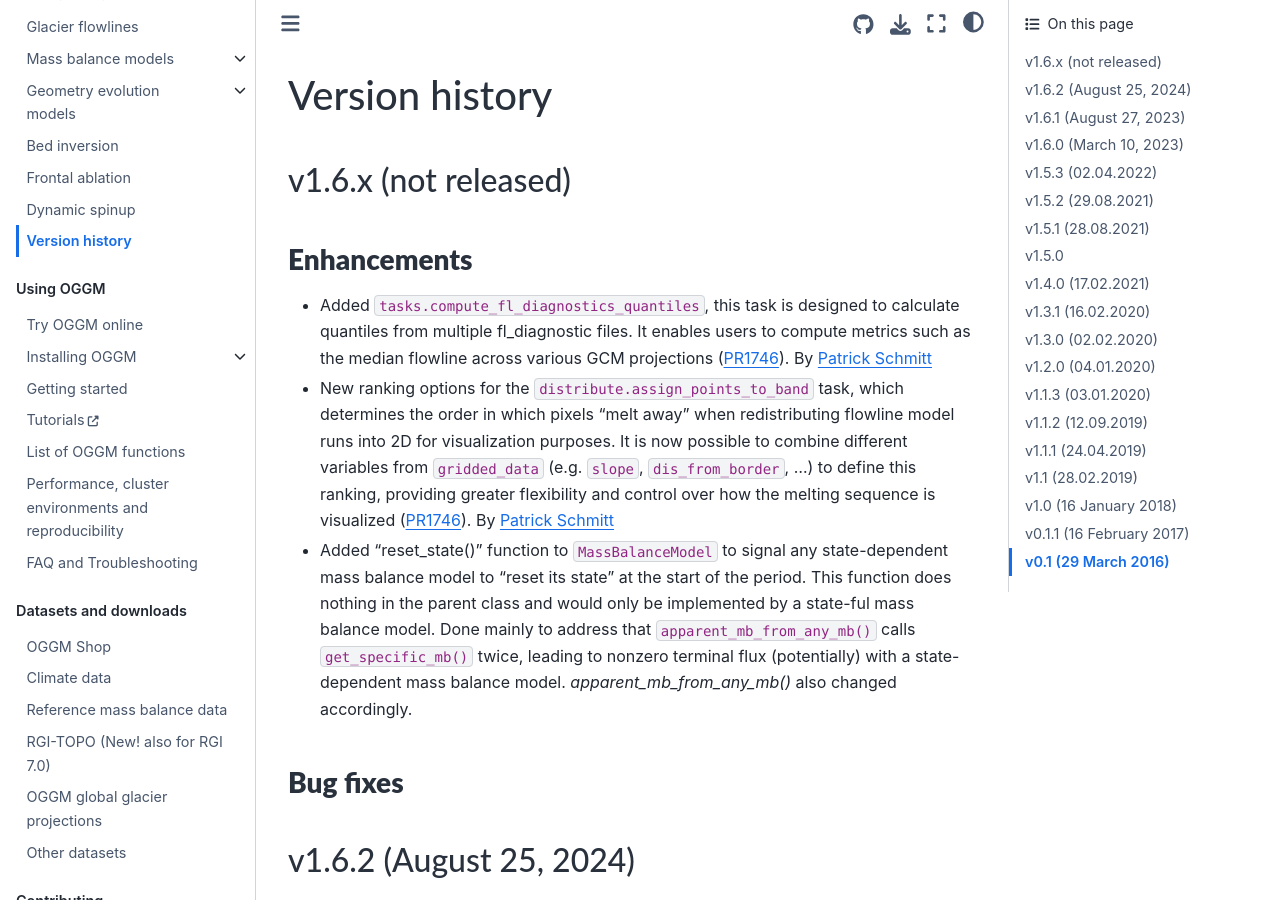
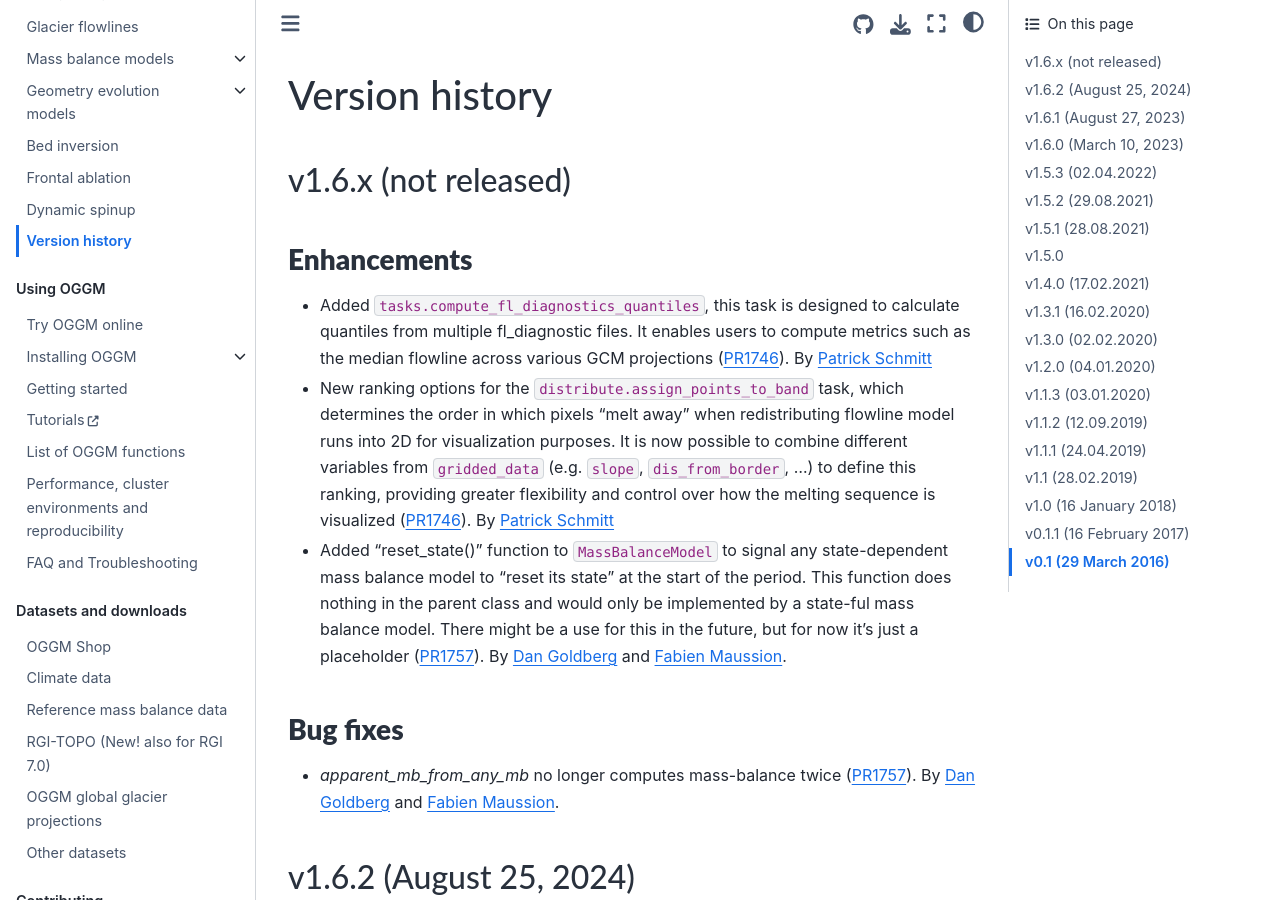
Before and after one commit to OGGM/oggm, a Sphinx documentation site: the page built from docs/whats-new.rst, in a window 1280 px wide and 900 px high. Built offline with Sphinx 7.4.7 and the Sphinx Book theme 1.1.4, drawn with Linux system fonts in a browser that asks for light colours; the version number could not be read and is left out.

```diff
--- a/docs/whats-new.rst
+++ b/docs/whats-new.rst
@@ -24,13 +24,18 @@ Enhancements
 - Added "reset_state()" function to ``MassBalanceModel`` to signal any state-dependent
   mass balance model to "reset its state" at the start of the period. This function
   does nothing in the parent class and would only be implemented by a state-ful
-  mass balance model. Done mainly to address that ``apparent_mb_from_any_mb()`` calls
-  ``get_specific_mb()``  twice, leading to nonzero terminal flux (potentially) with a
-  state-dependent mass balance model. `apparent_mb_from_any_mb()` also changed
-  accordingly.
+  mass balance model. There might be a use for this in the future, but for now
+  it's just a placeholder (:pull:`1757`).
+  By `Dan Goldberg <https://github.com/dngoldberg>`_ and
+  `Fabien Maussion <https://github.com/fmaussion>`_.
+
 
 Bug fixes
 ~~~~~~~~~
+
+- `apparent_mb_from_any_mb` no longer computes mass-balance twice (:pull:`1757`).
+  By `Dan Goldberg <https://github.com/dngoldberg>`_ and
+  `Fabien Maussion <https://github.com/fmaussion>`_.
 
 
 
```
Also changed, not shown: 1 other file.
